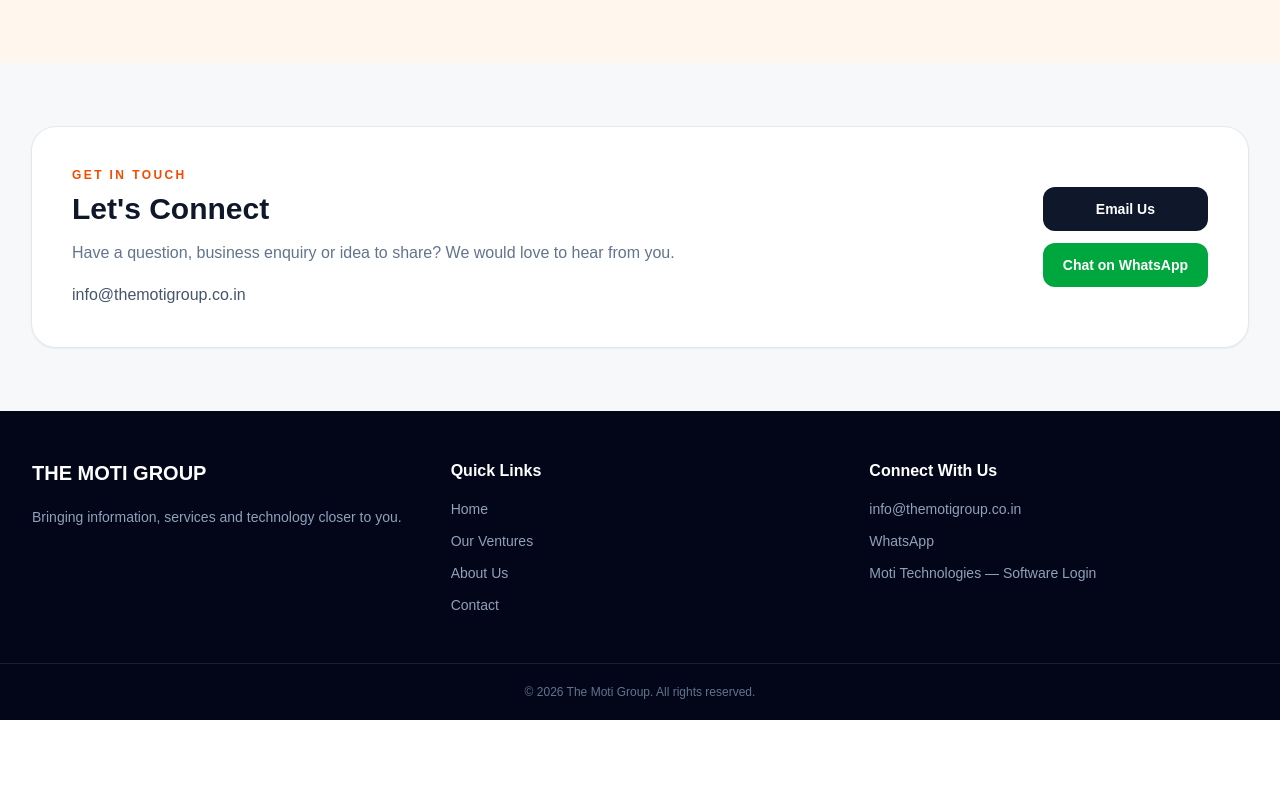
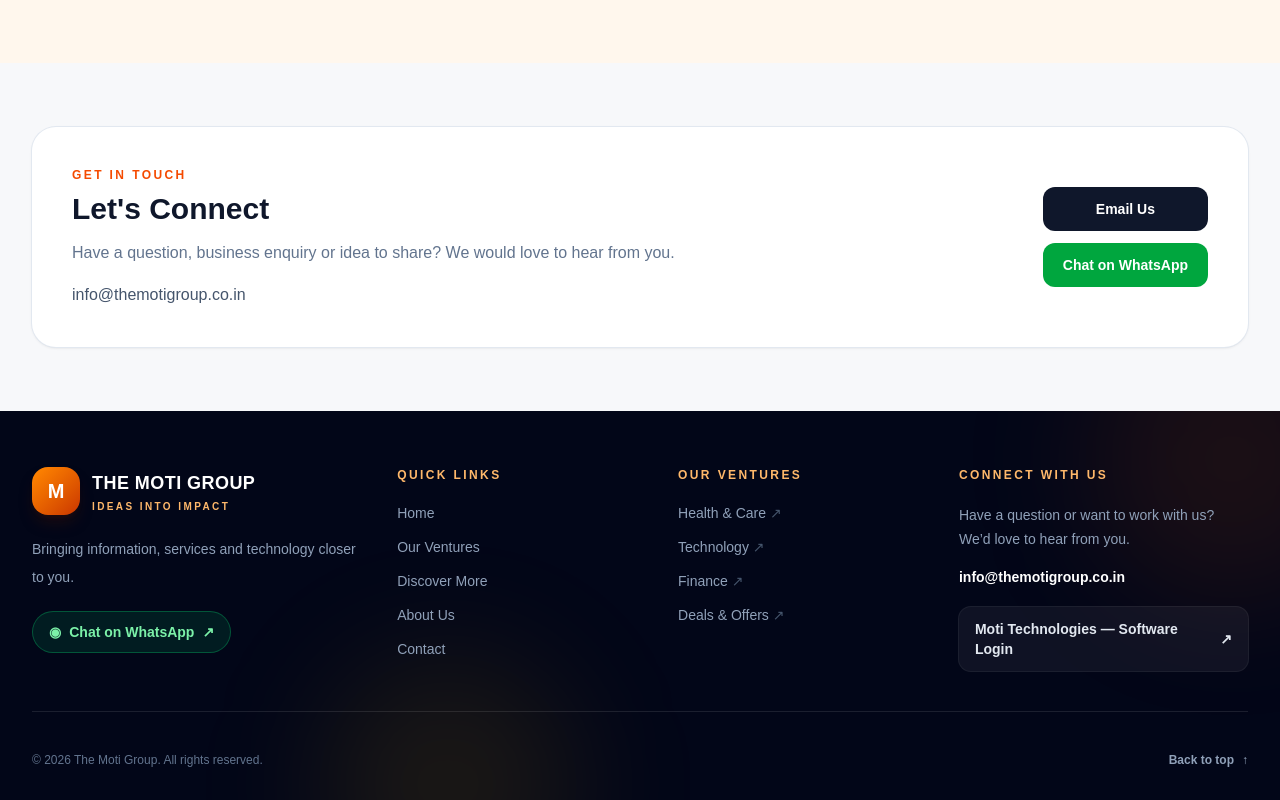
Before and after one commit to aarthak21-beep/themotigroup, a Next.js app: page / in a window 1280 px wide. Shown: the part 3664-4464 px from the top of the page. Before the commit the page ends 4384 px from the top, so only its background shows below. Built offline with nearby package versions, Linux system fonts and the light colour scheme; no server answers.

Commit message:
Refresh homepage footer with premium styling and venture links

```diff
--- a/app/page.tsx
+++ b/app/page.tsx
@@ -611,43 +611,60 @@
         </div>
       </section>
 
-      <footer className="bg-slate-950 text-white">
-        <div className="mx-auto grid max-w-7xl gap-10 px-4 py-12 sm:px-6 md:grid-cols-3 lg:px-8">
+      <footer className="relative overflow-hidden bg-slate-950 text-white">
+        <div className="pointer-events-none absolute -right-24 -top-24 h-72 w-72 rounded-full bg-orange-500/10 blur-3xl" />
+        <div className="pointer-events-none absolute -bottom-28 left-1/4 h-64 w-64 rounded-full bg-amber-400/10 blur-3xl" />
+        <div className="relative mx-auto max-w-7xl px-4 pb-8 pt-14 sm:px-6 lg:px-8">
+          <div className="mb-10 grid gap-10 border-b border-white/10 pb-10 md:grid-cols-[1.35fr_1fr_1fr_1.2fr]">
             <div>
-            <div className="text-xl font-black">THE MOTI GROUP</div>
-            <p className="mt-4 max-w-sm text-sm leading-7 text-slate-400">
-              {t.footerText}
-            </p>
+              <a href="#home" className="inline-flex items-center gap-3 rounded-2xl focus-visible:outline-none focus-visible:ring-2 focus-visible:ring-orange-400">
+                <span className="flex h-12 w-12 items-center justify-center rounded-2xl bg-gradient-to-br from-orange-400 to-orange-700 text-xl font-black shadow-lg shadow-orange-950/40">M</span>
+                <span>
+                  <span className="block text-lg font-black tracking-wide">THE MOTI GROUP</span>
+                  <span className="mt-0.5 block text-[10px] font-bold uppercase tracking-[0.24em] text-orange-300">Ideas into impact</span>
+                </span>
+              </a>
+              <p className="mt-5 max-w-sm text-sm leading-7 text-slate-400">{t.footerText}</p>
+              <a href="https://wa.me/918692823879" target="_blank" rel="noreferrer" className="mt-5 inline-flex items-center gap-2 rounded-full border border-green-400/30 bg-green-400/10 px-4 py-2.5 text-sm font-bold text-green-300 transition hover:-translate-y-0.5 hover:border-green-300/60 hover:bg-green-400/15">
+                <span aria-hidden="true">◉</span> {t.whatsapp} <span aria-hidden="true">↗</span>
+              </a>
             </div>
 
             <div>
-            <h3 className="font-bold">{t.quickLinks}</h3>
-            <div className="mt-4 flex flex-col items-start gap-3 text-sm text-slate-400">
-              <a href="#home" className="hover:text-white">{t.home}</a>
-              <a href="#ventures" className="hover:text-white">{t.ourVentures}</a>
-              <a href="#about" className="hover:text-white">{t.aboutNav}</a>
-              <a href="#contact" className="hover:text-white">{t.contactNav}</a>
+              <h3 className="text-xs font-black uppercase tracking-[0.2em] text-orange-300">{t.quickLinks}</h3>
+              <div className="mt-5 flex flex-col items-start gap-3.5 text-sm text-slate-400">
+                <a href="#home" className="transition hover:translate-x-1 hover:text-white">{t.home}</a>
+                <a href="#ventures" className="transition hover:translate-x-1 hover:text-white">{t.ourVentures}</a>
+                <a href="#trending" className="transition hover:translate-x-1 hover:text-white">{t.latest}</a>
+                <a href="#about" className="transition hover:translate-x-1 hover:text-white">{t.aboutNav}</a>
+                <a href="#contact" className="transition hover:translate-x-1 hover:text-white">{t.contactNav}</a>
               </div>
             </div>
 
             <div>
-            <h3 className="font-bold">{t.connect}</h3>
-            <div className="mt-4 flex flex-col items-start gap-3 text-sm text-slate-400">
-              <a href="mailto:info@themotigroup.co.in" className="hover:text-white">
-                info@themotigroup.co.in
-              </a>
-              <a href="https://wa.me/918692823879" className="hover:text-white">
-                WhatsApp
-              </a>
-              <a href="http://billing.themotigroup.co.in/" className="hover:text-white">
-                Moti Technologies — {t.softwareLogin}
+              <h3 className="text-xs font-black uppercase tracking-[0.2em] text-orange-300">{t.ourVentures}</h3>
+              <div className="mt-5 flex flex-col items-start gap-3.5 text-sm text-slate-400">
+                <a href="https://diagnostics.themotigroup.co.in/" target="_blank" rel="noreferrer" className="transition hover:translate-x-1 hover:text-white">Health & Care <span className="text-slate-600">↗</span></a>
+                <a href="https://techlab.themotigroup.co.in/" target="_blank" rel="noreferrer" className="transition hover:translate-x-1 hover:text-white">Technology <span className="text-slate-600">↗</span></a>
+                <a href="https://financial.themotigroup.co.in/" target="_blank" rel="noreferrer" className="transition hover:translate-x-1 hover:text-white">Finance <span className="text-slate-600">↗</span></a>
+                <a href="https://dealz.themotigroup.co.in/" target="_blank" rel="noreferrer" className="transition hover:translate-x-1 hover:text-white">Deals & Offers <span className="text-slate-600">↗</span></a>
+              </div>
+            </div>
+
+            <div>
+              <h3 className="text-xs font-black uppercase tracking-[0.2em] text-orange-300">{t.connect}</h3>
+              <p className="mt-5 text-sm leading-6 text-slate-400">Have a question or want to work with us? We’d love to hear from you.</p>
+              <a href="mailto:info@themotigroup.co.in" className="mt-4 block break-all text-sm font-semibold text-white transition hover:text-orange-300">info@themotigroup.co.in</a>
+              <a href="http://billing.themotigroup.co.in/" target="_blank" rel="noreferrer" className="mt-5 inline-flex items-center gap-2 rounded-xl bg-white/5 px-4 py-3 text-sm font-bold text-slate-200 ring-1 ring-white/10 transition hover:bg-white/10 hover:ring-orange-400/40">
+                Moti Technologies — {t.softwareLogin} <span aria-hidden="true">↗</span>
               </a>
             </div>
           </div>
+
+          <div className="flex flex-col gap-4 text-xs text-slate-500 sm:flex-row sm:items-center sm:justify-between">
+            <p>© {new Date().getFullYear()} The Moti Group. {t.rights}</p>
+            <a href="#home" className="inline-flex items-center gap-2 font-semibold text-slate-400 transition hover:text-orange-300">Back to top <span aria-hidden="true">↑</span></a>
           </div>
-
-        <div className="border-t border-white/10 px-4 py-5 text-center text-xs text-slate-500">
-          © {new Date().getFullYear()} The Moti Group. {t.rights}
         </div>
       </footer>
 
```
Lines whose indentation alone changed are shown as unchanged.
